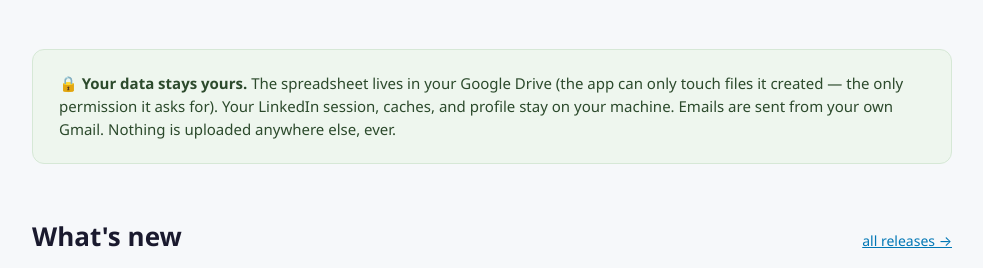
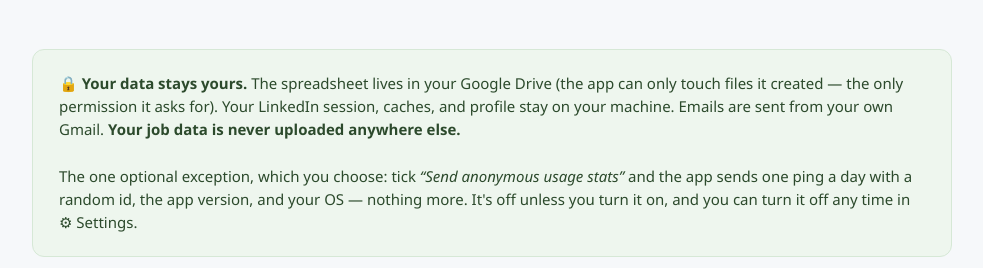
Before and after one commit to KR-16/jobagent-app, a plain HTML site: page docs/index.html in a window 1280 px wide. Shown: the part 1540-1808 px from the top of the page, without its empty margins (148-1131 px from the left). Drawn offline with Linux system fonts and the light colour scheme; no server answers.

Commit message:
Privacy copy: disclose the optional anonymous usage stat (job data still never leaves)

```diff
--- a/docs/index.html
+++ b/docs/index.html
@@ -134,7 +134,11 @@
     <div class="privacy">🔒 <b>Your data stays yours.</b> The spreadsheet lives in your
     Google Drive (the app can only touch files it created — the only permission it asks for).
     Your LinkedIn session, caches, and profile stay on your machine. Emails are sent from
-    your own Gmail. Nothing is uploaded anywhere else, ever.</div>
+    your own Gmail. <b>Your job data is never uploaded anywhere else.</b>
+    <br><br>The one optional exception, which you choose: tick <i>“Send anonymous usage
+    stats”</i> and the app sends one ping a day with a random id, the app version, and your
+    OS — nothing more. It's off unless you turn it on, and you can turn it off any time in
+    ⚙ Settings.</div>
   </div>
 </section>
 
```
Also changed, not shown: 1 other file.
